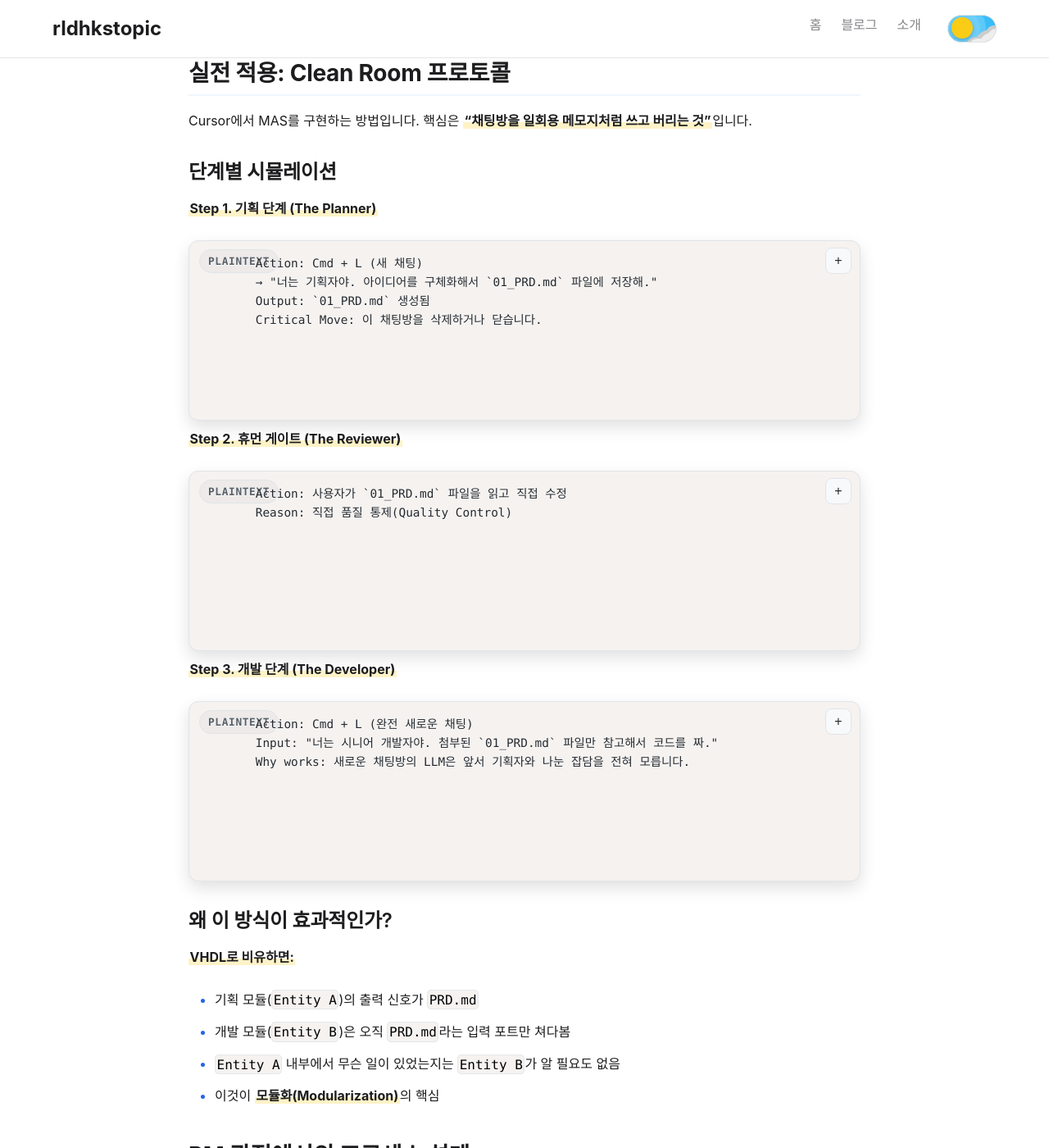
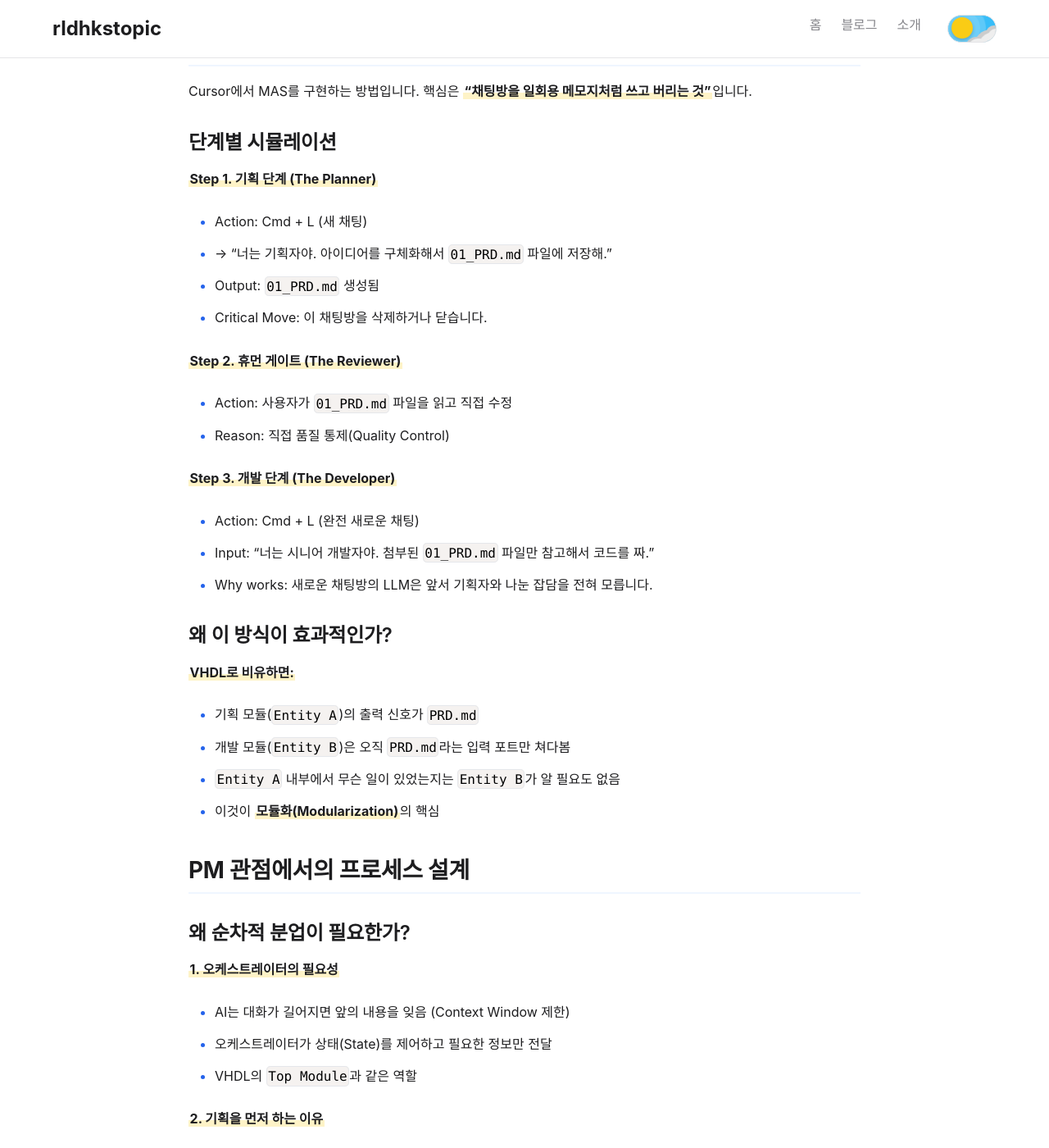
Before and after one commit to rldhkstopic/rldhkstopic.github.io, a Jekyll site: the page built from _posts/2024-01-26-MAS-멀티-에이전트-시스템-학습.md, in a window 1280 px wide and 1400 px high, scrolled down 5216 px. Shown: the whole window at 82% size. Built offline with Jekyll 4.4.1, drawn with Linux system fonts in a browser that asks for light colours; nearby versions of some CDN libraries; some of the changed text lies outside the part shown.

Commit message:
일반 텍스트 설명을 코드 블록에서 리스트 형식으로 변경

````diff
--- a/_posts/2024-01-26-MAS-멀티-에이전트-시스템-학습.md
+++ b/_posts/2024-01-26-MAS-멀티-에이전트-시스템-학습.md
@@ -40,13 +40,11 @@ MAS는 여러 전문가 역할을 가진 AI 에이전트들이 협업하여 복
 - 에이전트끼리 대화하며 결과물을 다듬음
 
 **작동 방식:**
-```
-사용자: "스네이크 게임을 만들어줘"
-→ Product Manager: PRD 작성
-→ Architect: 기술 스택 선정
-→ Engineer: 코드 작성
-→ QA: 코드 리뷰 및 버그 수정
-```
+- 사용자: "스네이크 게임을 만들어줘"
+- → Product Manager: PRD 작성
+- → Architect: 기술 스택 선정
+- → Engineer: 코드 작성
+- → QA: 코드 리뷰 및 버그 수정
 
 ### 2. Microsoft AutoGen
 
@@ -155,25 +153,19 @@ Cursor에서 MAS를 구현하는 방법입니다. 핵심은 **"채팅방을 일
 ### 단계별 시뮬레이션
 
 **Step 1. 기획 단계 (The Planner)**
-```
-Action: Cmd + L (새 채팅)
-→ "너는 기획자야. 아이디어를 구체화해서 `01_PRD.md` 파일에 저장해."
-Output: `01_PRD.md` 생성됨
-Critical Move: 이 채팅방을 삭제하거나 닫습니다.
-```
+- Action: Cmd + L (새 채팅)
+- → "너는 기획자야. 아이디어를 구체화해서 `01_PRD.md` 파일에 저장해."
+- Output: `01_PRD.md` 생성됨
+- Critical Move: 이 채팅방을 삭제하거나 닫습니다.
 
 **Step 2. 휴먼 게이트 (The Reviewer)**
-```
-Action: 사용자가 `01_PRD.md` 파일을 읽고 직접 수정
-Reason: 직접 품질 통제(Quality Control)
-```
+- Action: 사용자가 `01_PRD.md` 파일을 읽고 직접 수정
+- Reason: 직접 품질 통제(Quality Control)
 
 **Step 3. 개발 단계 (The Developer)**
-```
-Action: Cmd + L (완전 새로운 채팅)
-Input: "너는 시니어 개발자야. 첨부된 `01_PRD.md` 파일만 참고해서 코드를 짜."
-Why works: 새로운 채팅방의 LLM은 앞서 기획자와 나눈 잡담을 전혀 모릅니다.
-```
+- Action: Cmd + L (완전 새로운 채팅)
+- Input: "너는 시니어 개발자야. 첨부된 `01_PRD.md` 파일만 참고해서 코드를 짜."
+- Why works: 새로운 채팅방의 LLM은 앞서 기획자와 나눈 잡담을 전혀 모릅니다.
 
 ### 왜 이 방식이 효과적인가?
 
````
